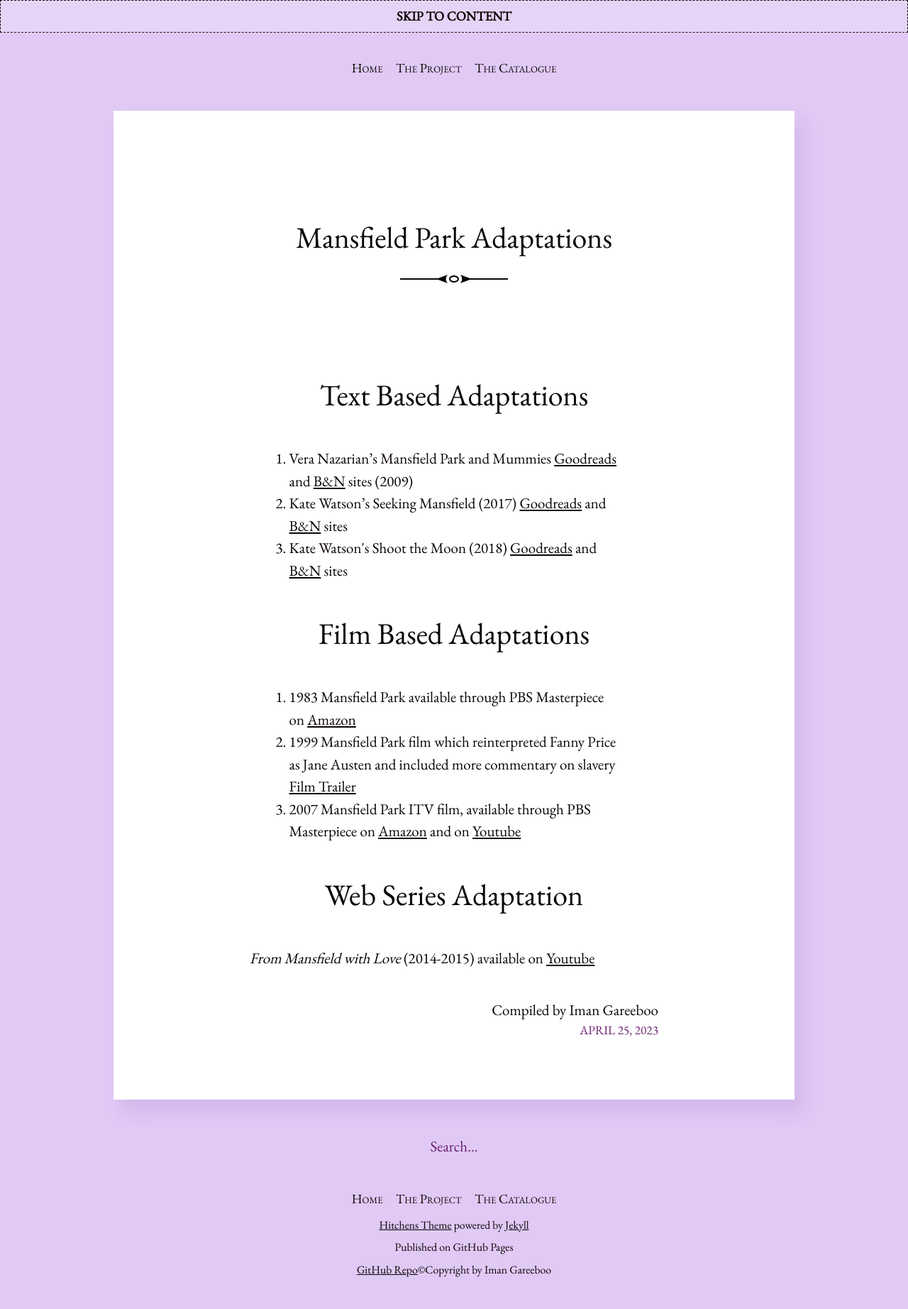
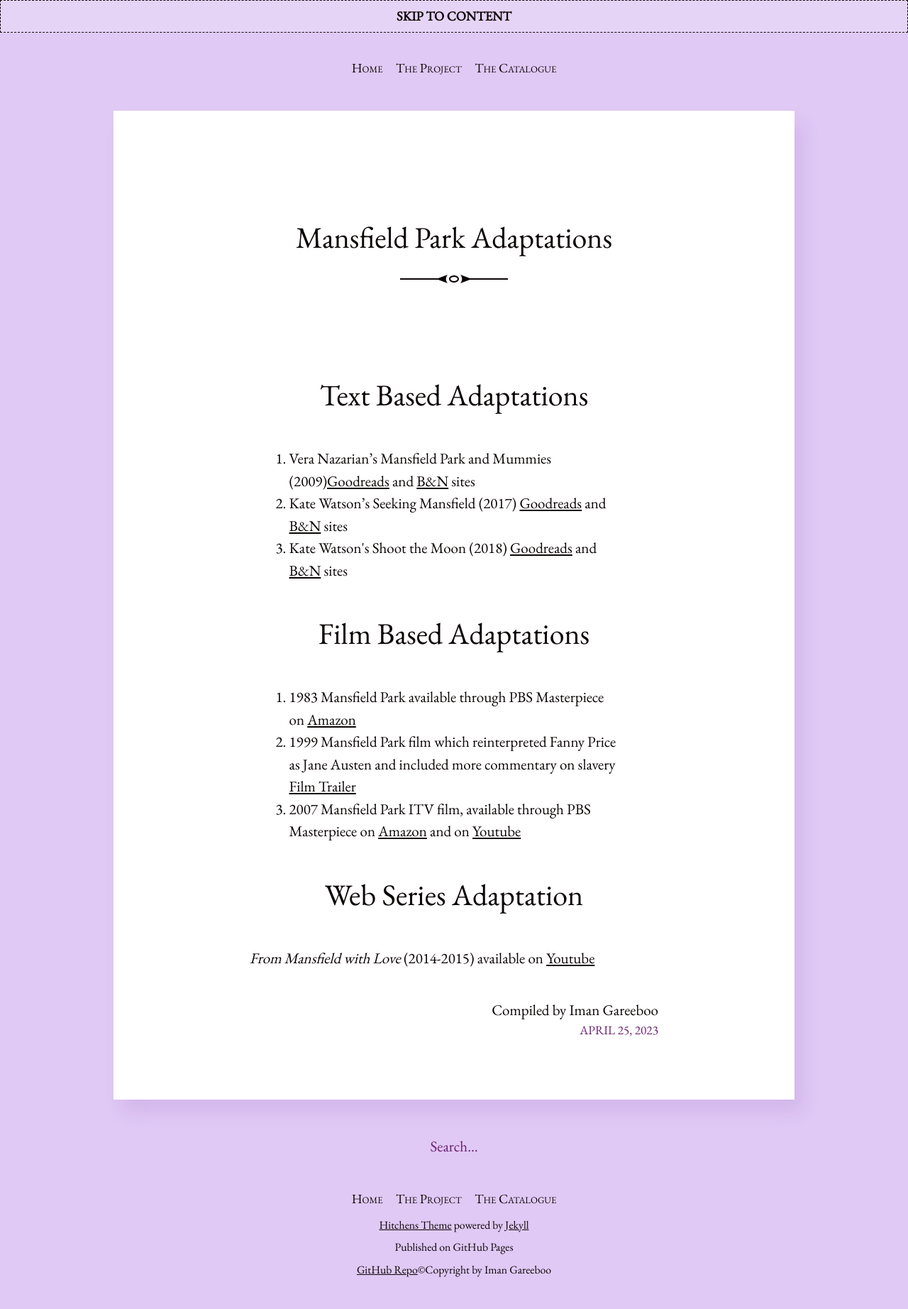
Before and after one commit to imangareeboo/Austen_Adaptations, a Jekyll site: the page built from _posts/2023-04-25-3.Mansfield-Park-Adaptations.md, in a window 1280 px wide. Shown: the whole page at 71% size. Built offline with Jekyll 4.4.1, drawn with Linux system fonts in a browser that asks for light colours; part of the change alters nothing that is shown.

```diff
--- a/_posts/2023-04-25-3.Mansfield-Park-Adaptations.md
+++ b/_posts/2023-04-25-3.Mansfield-Park-Adaptations.md
@@ -7,17 +7,17 @@ categories: literature
 
 ## Text Based Adaptations
 <ol>
-  <li> Vera Nazarian’s <i>Mansfield Park and Mummies</i> <a href="https://www.goodreads.com/book/show/7089277-mansfield-park-and-mummies">Goodreads</a> and <a href="https://www.barnesandnoble.com/w/mansfield-park-and-mummies-vera-nazarian/1129552327">B&N</a> sites  (2009)</li>
-  <li>Kate Watson’s <i>Seeking Mansfield</i> (2017) <a href="https://www.goodreads.com/book/show/32713479-seeking-mansfield">Goodreads</a> and <a href="https://www.barnesandnoble.com/w/seeking-mansfield-kate-watson/1124895885?ean=9781635830033">B&N</a> sites</li>
-  <li>Kate Watson's <i>Shoot the Moon</i> (2018) <a href="https://www.goodreads.com/book/show/34637610-shoot-the-moon">Goodreads</a> and <a href="https://www.barnesandnoble.com/w/shoot-the-moon-kate-watson/1126978180?ean=9781635830156">B&N</a> sites</li>
+  <li> Vera Nazarian’s <i>Mansfield Park and Mummies</i> (2009)<a href="https://www.goodreads.com/book/show/7089277-mansfield-park-and-mummies" target="_blank">Goodreads</a> and <a href="https://www.barnesandnoble.com/w/mansfield-park-and-mummies-vera-nazarian/1129552327" target="_blank">B&N</a> sites </li>
+  <li>Kate Watson’s <i>Seeking Mansfield</i> (2017) <a href="https://www.goodreads.com/book/show/32713479-seeking-mansfield" target="_blank">Goodreads</a> and <a href="https://www.barnesandnoble.com/w/seeking-mansfield-kate-watson/1124895885?ean=9781635830033" target="_blank">B&N</a> sites</li>
+  <li>Kate Watson's <i>Shoot the Moon</i> (2018) <a href="https://www.goodreads.com/book/show/34637610-shoot-the-moon" target="_blank">Goodreads</a> and <a href="https://www.barnesandnoble.com/w/shoot-the-moon-kate-watson/1126978180?ean=9781635830156" target="_blank">B&N</a> sites</li>
 </ol>
 
 ## Film Based Adaptations
 <ol>
-  <li>1983 <i>Mansfield Park</i> available through PBS Masterpiece on <a href="https://www.amazon.com/Mansfield-Park-Season-1/dp/B08858MVJN">Amazon</a></li>
-  <li>1999 <i>Mansfield Park</i> film which reinterpreted Fanny Price as Jane Austen and included more commentary on slavery <a href="https://www.youtube.com/watch?v=cxRVh7u9mK4">Film Trailer</a></li>
-  <li>2007 <i>Mansfield Park</i> ITV film, available through PBS Masterpiece on <a href="https://www.amazon.com/Mansfield-Park/dp/B0885D4QF1/ref=sr_1_2?crid=1672J6A2UC0LD&keywords=mansfield+park&qid=1682788497&s=instant-video&sprefix=mansfield+park+%2Cinstant-video%2C110&sr=1-2">Amazon</a> and on <a href="https://www.youtube.com/watch?v=qoQdbqqA_GI&list=PLWeck6NaUXKuAQgaDbW0KugZvSTjYsX8t">Youtube</a></li>
+  <li>1983 <i>Mansfield Park</i> available through PBS Masterpiece on <a href="https://www.amazon.com/Mansfield-Park-Season-1/dp/B08858MVJN" target="_blank">Amazon</a></li>
+  <li>1999 <i>Mansfield Park</i> film which reinterpreted Fanny Price as Jane Austen and included more commentary on slavery <a href="https://www.youtube.com/watch?v=cxRVh7u9mK4" target="_blank">Film Trailer</a></li>
+  <li>2007 <i>Mansfield Park</i> ITV film, available through PBS Masterpiece on <a href="https://www.amazon.com/Mansfield-Park/dp/B0885D4QF1/ref=sr_1_2?crid=1672J6A2UC0LD&keywords=mansfield+park&qid=1682788497&s=instant-video&sprefix=mansfield+park+%2Cinstant-video%2C110&sr=1-2" target="_blank">Amazon</a> and on <a href="https://www.youtube.com/watch?v=qoQdbqqA_GI&list=PLWeck6NaUXKuAQgaDbW0KugZvSTjYsX8t" target="_blank">Youtube</a></li>
 </ol>
 
 ## Web Series Adaptation
-*From Mansfield with Love* (2014-2015) available on [Youtube](https://www.youtube.com/playlist?list=PLmsm7oFLjXNecAKxAdpf8YQ4ezL3H7lEA)
+*From Mansfield with Love* (2014-2015) available on <a href="https://www.youtube.com/playlist?list=PLmsm7oFLjXNecAKxAdpf8YQ4ezL3H7lEA" target="_blank">Youtube</a>
```
